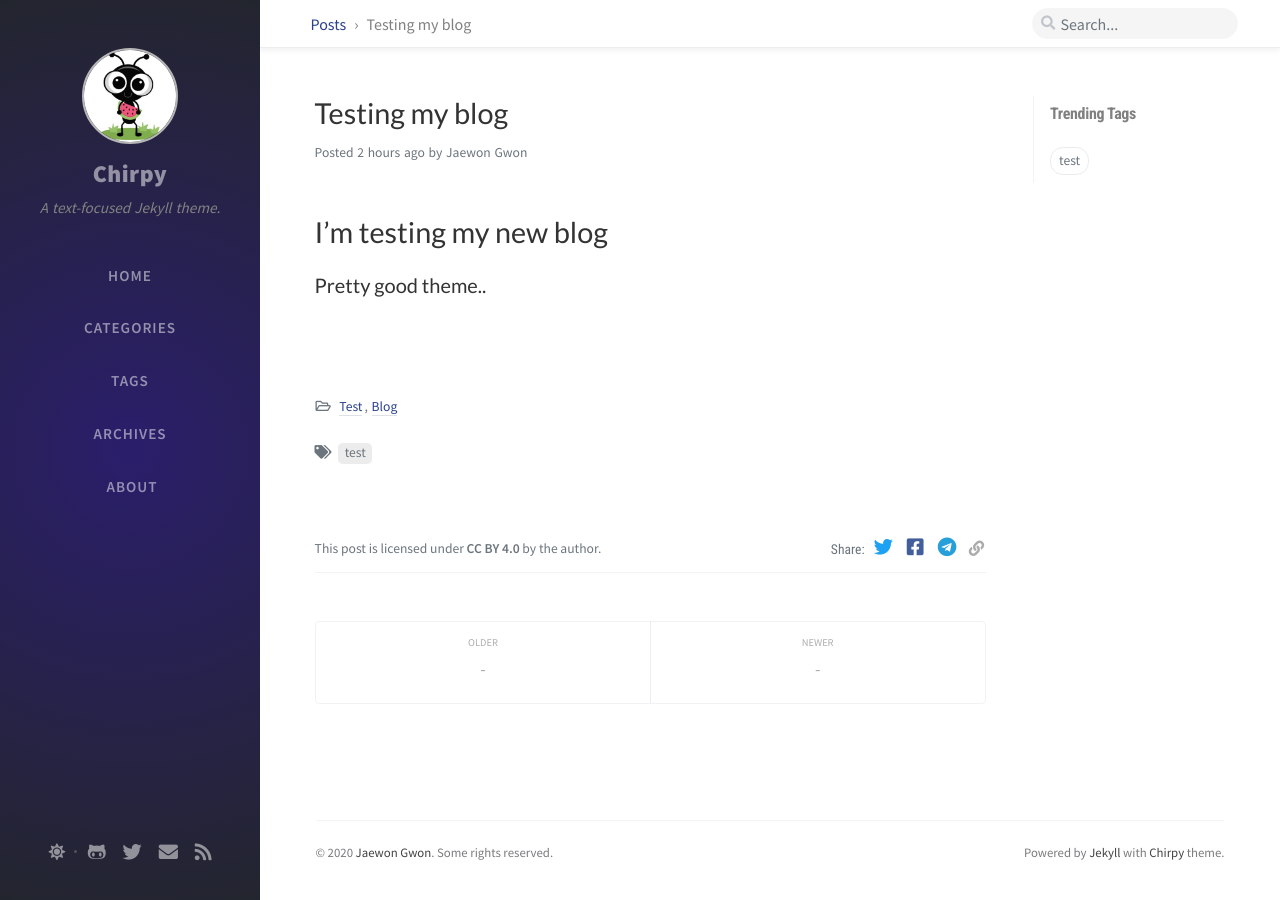
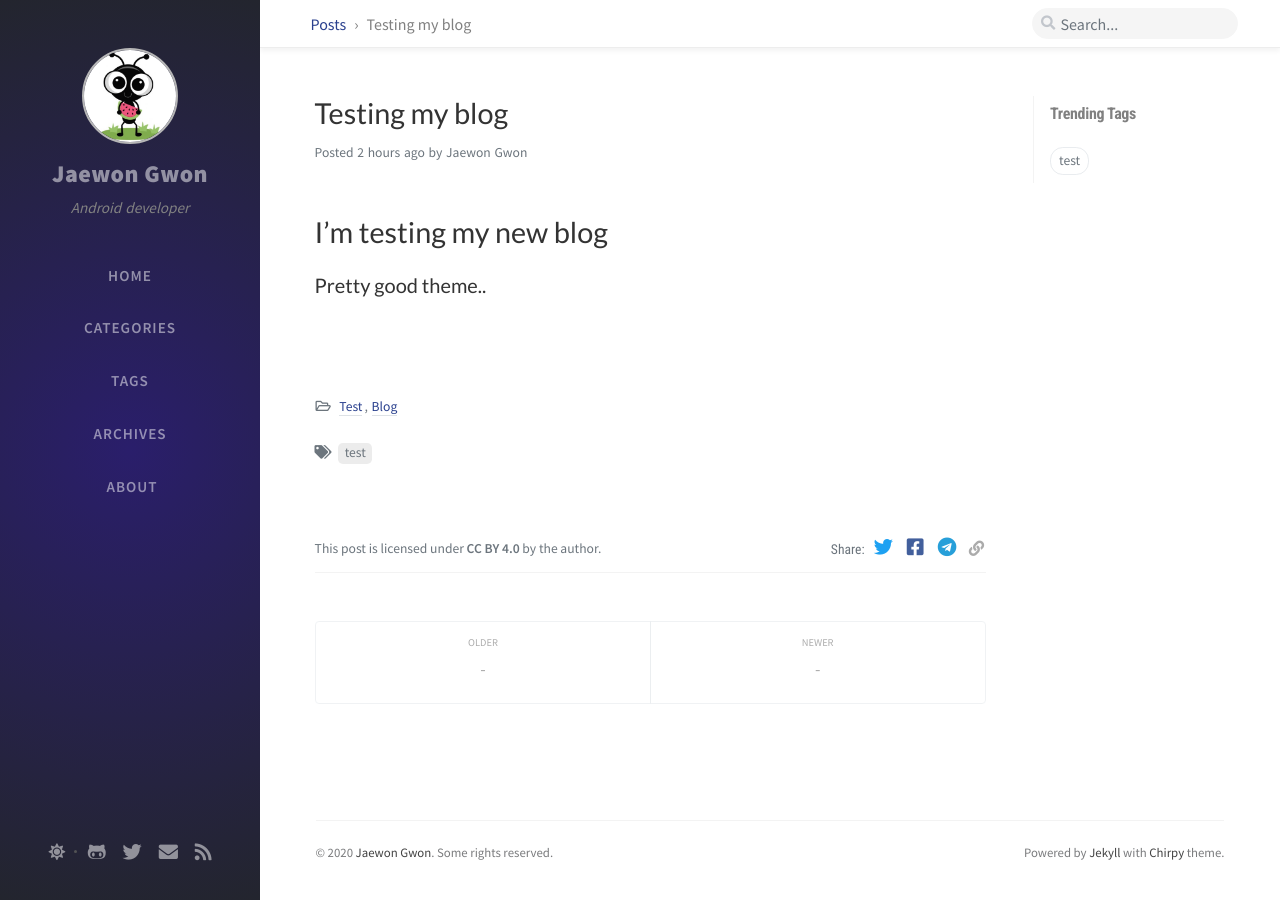
Before and after one commit to jaewgwon/jaewgwon.github.io, a Jekyll site: the page built from _posts/2020-08-08-test-my-blog.md, in a window 1280 px wide. Built offline with Jekyll 4.4.1, drawn with Linux system fonts in a browser that asks for light colours; nearby versions of some CDN libraries; comment, search, counter and statistics services are not loaded.

Commit message:
Fix config

```diff
--- a/_config.yml
+++ b/_config.yml
@@ -8,14 +8,12 @@
 # jekyll-seo-tag settings › https://github.com/jekyll/jekyll-seo-tag/blob/master/docs/usage.md
 #--------------------------
 
-title: Chirpy                          # the main title
+title: Jaewon Gwon                          # the main title
 
-tagline: A text-focused Jekyll theme.  # it will display as the sub-title
+tagline: Android developer  # it will display as the sub-title
 
 description: >-                        # used by seo meta and the atom feed
-  A minimal, portfolio, sidebar,
-  bootstrap Jekyll theme with responsive web design
-  and focuses on text presentation.
+  도쿄 사는 안드로이드 개발자
 
 # Replace with the website url, e.g. 'https://username.github.io'
 url: 'https://jaewgwon.github.io'
--- a/_posts/2020-08-08-test-my-blog.md
+++ b/_posts/2020-08-08-test-my-blog.md
@@ -4,7 +4,6 @@ date: 2020-08-08 21:35:00 +0900
 categories: [Test, Blog]
 tags: [test]     # TAG names should always be lowercase
 ---
-
 # I'm testing my new blog
 
 ### Pretty good theme..
```
Also changed, not shown: README.md (deleted).
